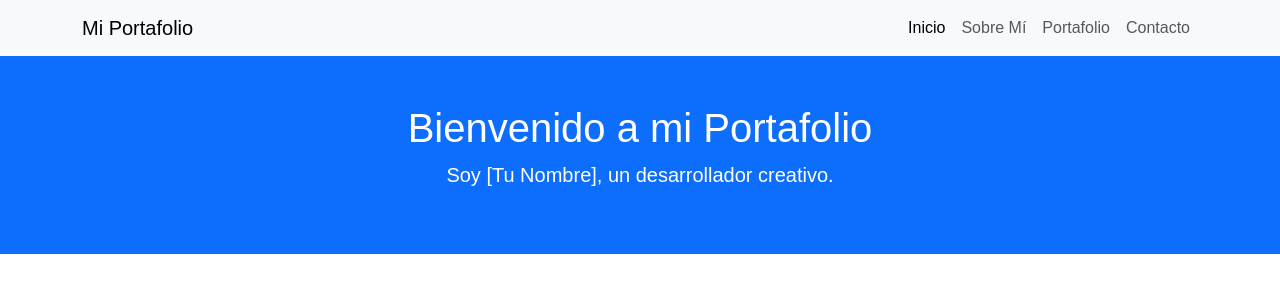
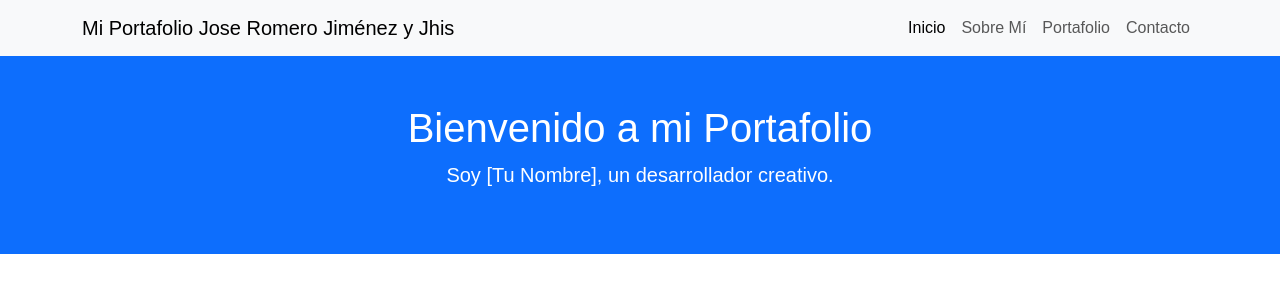
Before and after one commit to Edunzz/Edunzz-Jromero_5to_a_99289835, a plain HTML site: page index.html in a window 1280 px wide. Shown: the top 299 px of the page. Drawn offline with nearby package versions, Linux system fonts and the light colour scheme.

Commit message:
jhis y jose push

```diff
--- a/index.html
+++ b/index.html
@@ -13,7 +13,7 @@
     <!-- Navbar -->
     <nav class="navbar navbar-expand-lg navbar-light bg-light">
       <div class="container">
-        <a class="navbar-brand" href="#">Mi Portafolio</a>
+        <a class="navbar-brand" href="#">Mi Portafolio Jose Romero Jiménez y Jhis</a>
         <button class="navbar-toggler" type="button" data-bs-toggle="collapse" data-bs-target="#navbarNav" aria-controls="navbarNav" aria-expanded="false" aria-label="Alternar navegación">
           <span class="navbar-toggler-icon"></span>
         </button>
```
